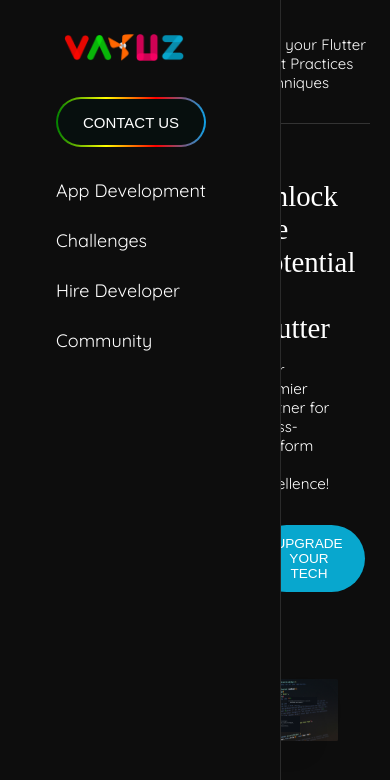
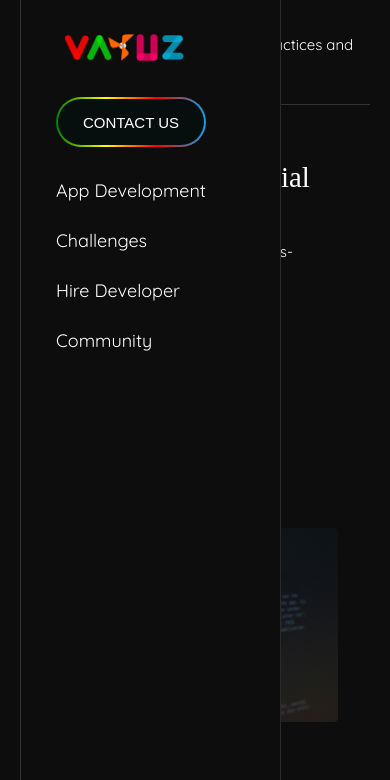
Before and after one commit to aamir-10/ReactUI_Task, a React (Create React App) app: page / in a window 390 px wide. Shown: the top 780 px of the page. Built offline with nearby package versions, Linux system fonts and the light colour scheme; the HTML template or start-up script is replaced by a standard one.

Commit message:
Update Sidebar.css

```diff
--- a/src/components/Sidebar.css
+++ b/src/components/Sidebar.css
@@ -75,6 +75,6 @@
   }
 
   body {
-    margin-left: 200px;
+    margin-left: 20px;
   }
 }
```
